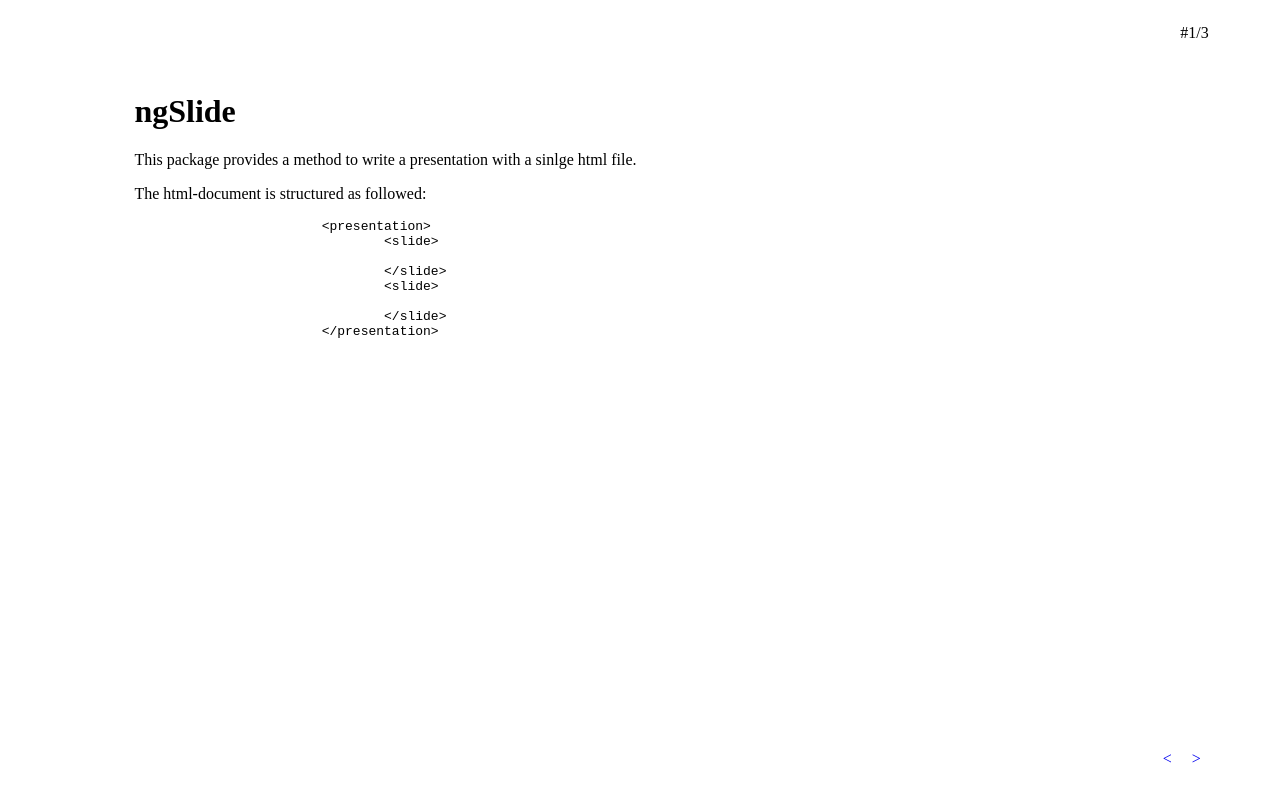
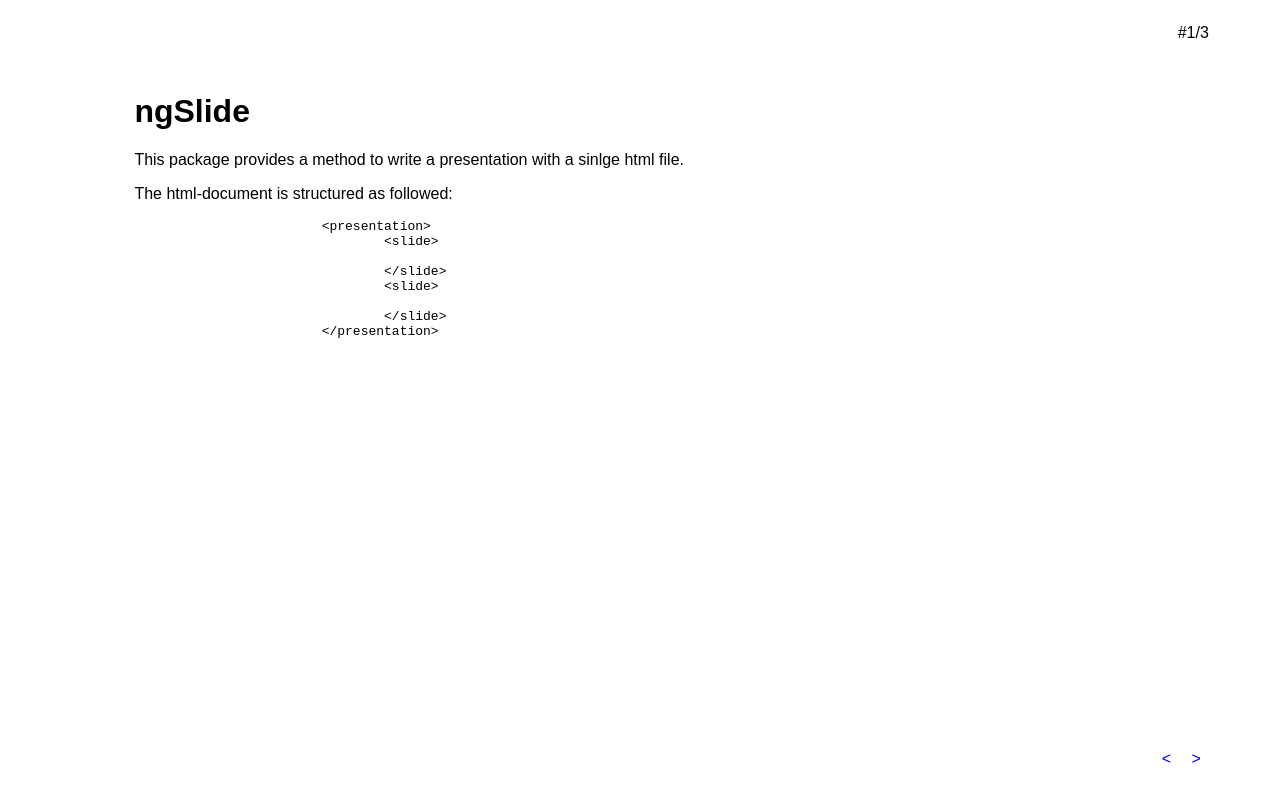
Before and after one commit to tomsteg/ngSlides, a website: page index.htm in a window 1280 px wide. Drawn offline with nearby package versions, Linux system fonts and the light colour scheme.

Commit message:
bower.json added; try to improve key short cuts;

```diff
--- a/styles/slides.css
+++ b/styles/slides.css
@@ -1,6 +1,7 @@
 html,
 body {
 	height: 100%;
+	font-family: 'Fira Sans', sans-serif;
 }
 
 .presentation,
--- a/templates/presentation.html
+++ b/templates/presentation.html
@@ -1,7 +1,7 @@
 <div class="presentation">
 	<div class="slides" ng-transclude></div>
-	<div class="controlButtons" ng-keydown="handleKeys($event)">
-		<a href="#" ng-click="prevSlide()">&lt;</a>
-		<a href="#" ng-click="nextSlide()">&gt;</a>
+	<div class="controlButtons">
+		<a href="#" ng-click="prevSlide()" ng-keydown="handleKeys($event)">&lt;</a>
+		<a href="#" ng-click="nextSlide()" ng-keydown="handleKeys($event)">&gt;</a>
 	</div>
 </div>
```
Also changed, not shown: bower.json (added, +21 -0 lines), slides.js (line endings or trailing spaces).
